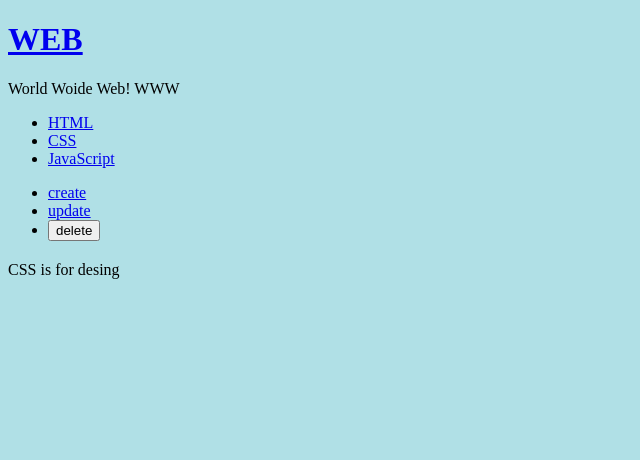
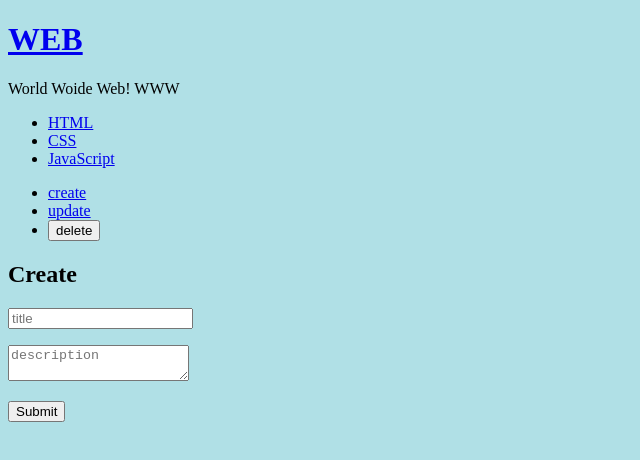
Before and after one commit to mandoo-su/react-app, a React (Create React App) app: page / in a window 1280 px wide. Shown: the top 460 px of the page, without its empty margins (0-640 px from the left). Built offline with nearby package versions, Linux system fonts and the light colour scheme.

Commit message:
create 구현: form
저번 mode 전환 기능에 이어

```diff
--- a/src/App.js
+++ b/src/App.js
@@ -13,7 +13,7 @@ class App extends Component{//App 이라는 컴포넌트
     //component가 실행될때 constructor 가 가장 앞에 있으면 제일 먼저 실행되서 초기화 담당
     super(props);
     this.state={
-      mode:'read',
+      mode:'create',
       selected_content_id:2, //기본으로 2번 선택
       subject:{title:'WEB',sub:'World Woide Web! WWW'},
       welcome:{title:'Welcome', desc:'Hello, React!!'},
@@ -27,10 +27,12 @@ class App extends Component{//App 이라는 컴포넌트
   render(){
     console.log('App render');
     //props나 state가 바뀌면 화면이 다시 그려진다. render 다시 호출
-    var _title, _desc = null;
+    var _title, _desc, _article = null;
     if(this.state.mode==='welcome'){
       _title=this.state.welcome.title;
       _desc=this.state.welcome.desc;
+      _article=<ReadContent title={_title} desc={_desc}></ReadContent>
+
     }else if(this.state.mode==='read'){
       var i=0;
       while(i<this.state.contents.length){
@@ -42,7 +44,10 @@ class App extends Component{//App 이라는 컴포넌트
         }
         i=i+1;
       }
+      _article=<ReadContent title={_title} desc={_desc}></ReadContent>
 
+    }else if(this.state.mode==='create'){
+      _article=<CreateContent></CreateContent>
     }
     console.log('render',this);
     return(
@@ -70,7 +75,8 @@ class App extends Component{//App 이라는 컴포넌트
         })
       }.bind(this)}></Control>
 
-      <ReadContent title={_title} desc={_desc}></ReadContent>
+      {/*<ReadContent title={_title} desc={_desc}></ReadContent>*/}
+      {_article}
     </div>
     );
   }
--- a/src/components/CreateContent.js
+++ b/src/components/CreateContent.js
@@ -6,8 +6,27 @@ class CreateContent extends Component{
       return(
         <article>
           <h2>Create</h2>
-          <form>
-
+          <form //html form 기능
+          action="/create_precess"
+          method="post"
+          onSubmit={function(e){
+            e.preventDefault();
+            alert('submit!!!!');
+          }.bind(this)}
+          >
+            <p><input
+              type="text"
+              name="title"
+              placeholder="title"//아무것도 입력이 안되있을때 출력되는 기본값
+            ></input></p>
+            <p>
+              <textarea
+              name="desc"
+              placeholder="description"></textarea>
+            </p>
+            <p>
+              <input type="submit"></input>
+            </p>
           </form>
         </article>
       );
```
Also changed, not shown: 1 other file (tests, documents, lock files or other folders).
